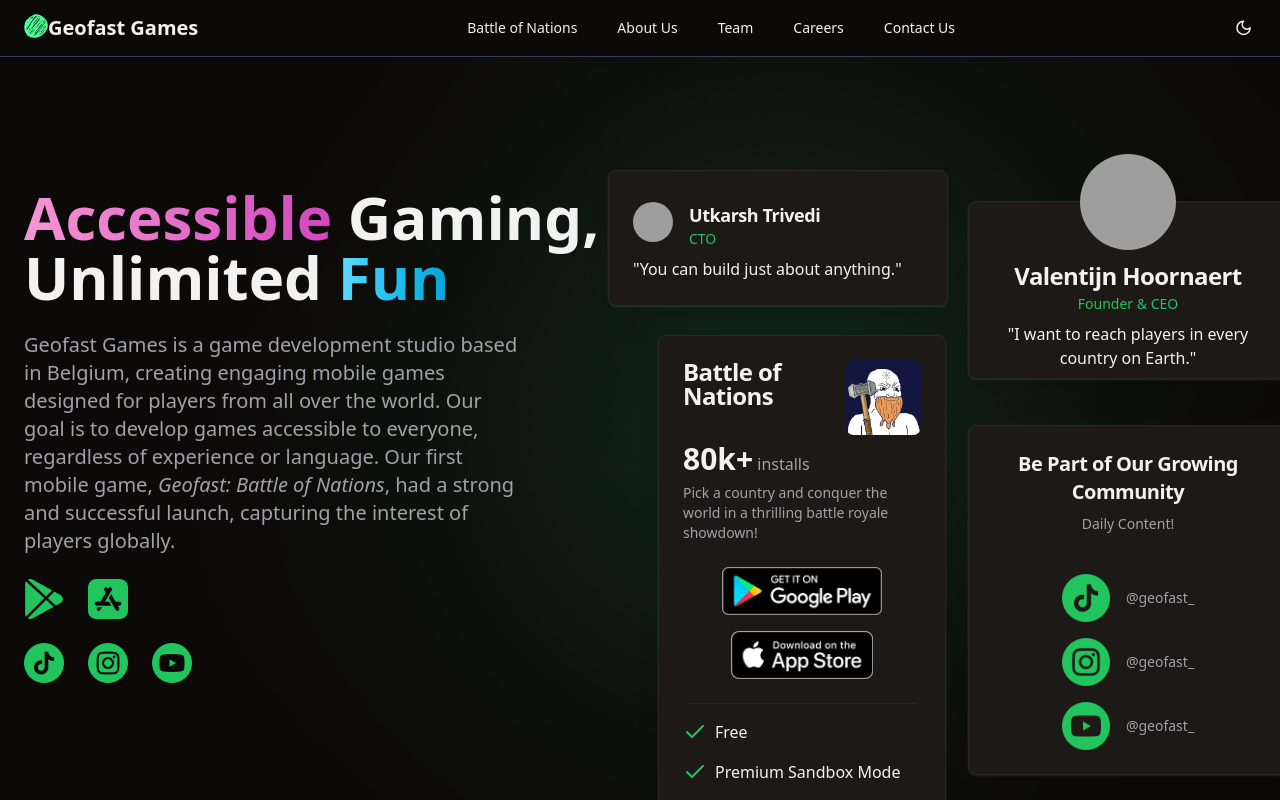
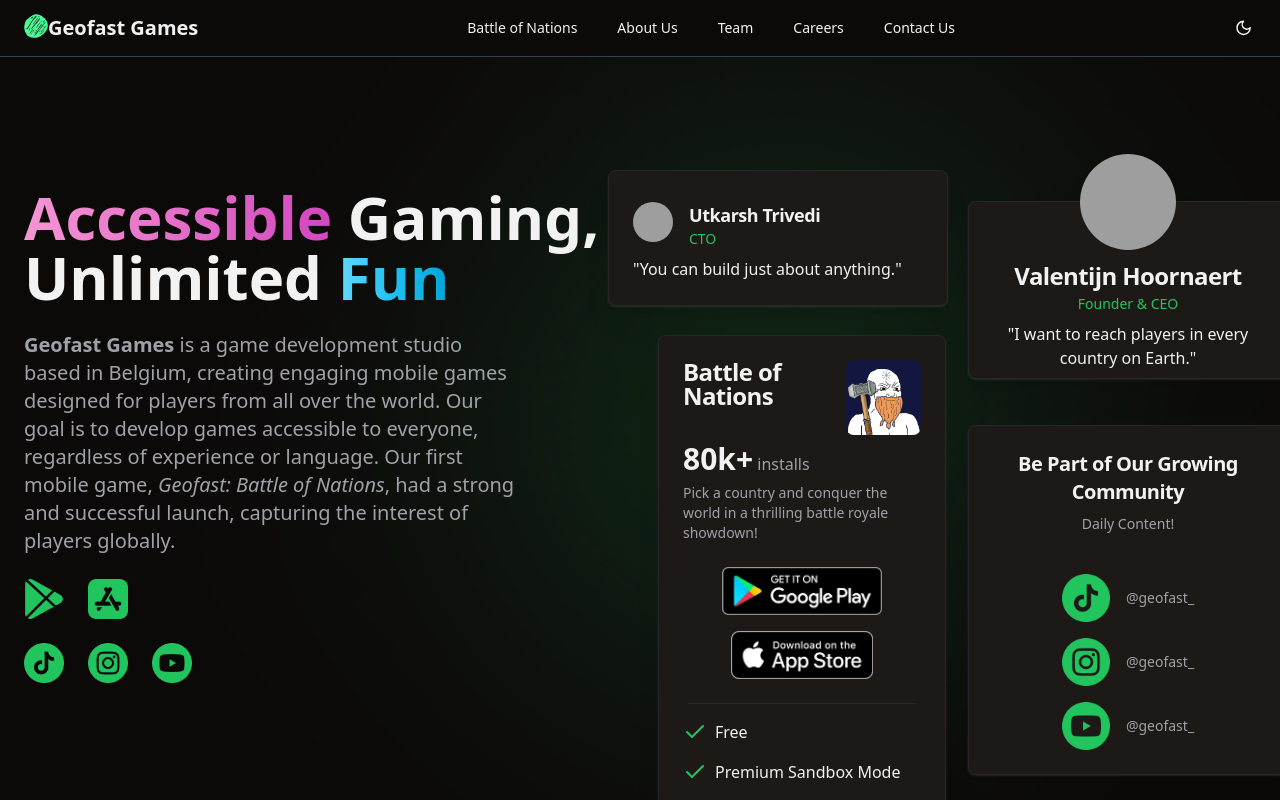
Before and after one commit to utkarshtrivedimdz/geofast-landing-page, a React (Vite) app: page / in a window 1280 px wide. Shown: the top 800 px of the page. Built offline with nearby package versions, Linux system fonts and the light colour scheme; grey boxes are pictures that could not be loaded.

Commit message:
Update Hero.tsx

```diff
--- a/src/components/Hero.tsx
+++ b/src/components/Hero.tsx
@@ -25,7 +25,7 @@ export const Hero = () => {
         </main>
 
         <p className="text-xl text-muted-foreground md:w-10/12 lg:mx-0">
-          Geofast Games is a game development studio based in Belgium,
+          <b>Geofast Games</b> is a game development studio based in Belgium,
           creating engaging mobile games designed for players from all over the world.
           Our goal is to develop games accessible to everyone, regardless of experience or language.
           Our first mobile game, <em>Geofast: Battle of Nations</em>, had a strong and successful launch,
```
